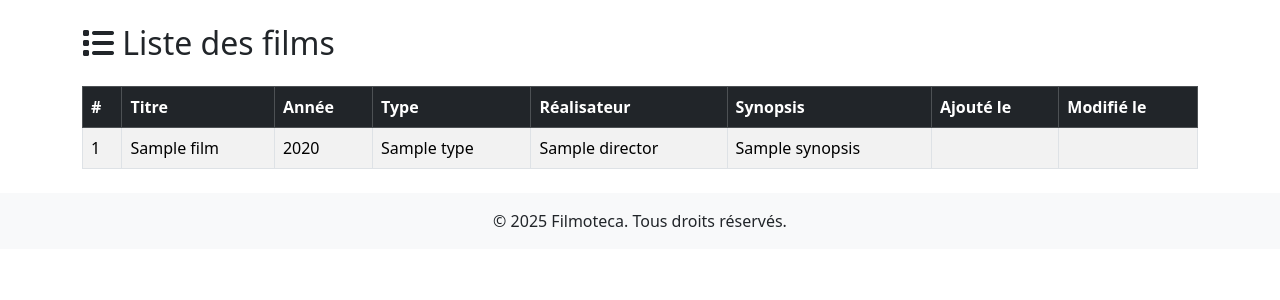
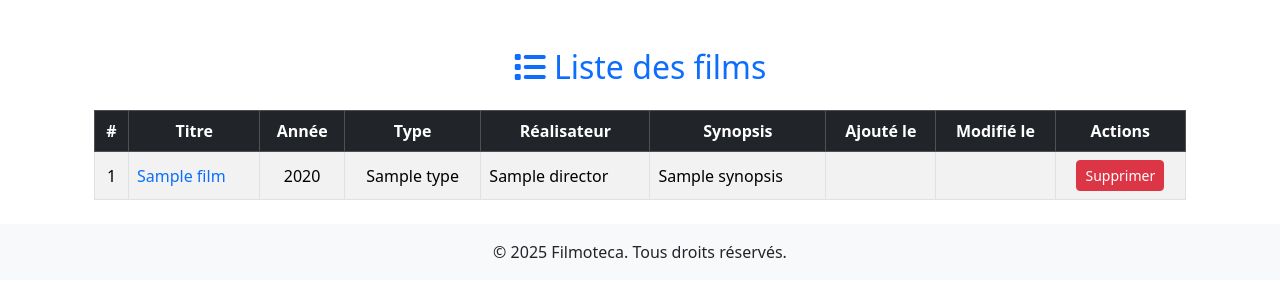
Before and after one commit to guila003/Filmoteca, a PHP site: template src/views/film/list.html.twig in a window 1280 px wide. Shown: the part 94-394 px from the top of the page. Run offline with PHP 8.4, Linux system fonts and the light colour scheme; the template is opened without the code that fills it: most values are stand-ins (such as "Sample title", 1, 10 or a date in 2020); some libraries are stand-ins or nearby versions.

Commit message:
delete un film

```diff
--- a/src/views/film/list.html.twig
+++ b/src/views/film/list.html.twig
@@ -3,15 +3,16 @@
 {% block title %}Liste des films{% endblock %}
 
 {% block content %}
-    <h2 class="mb-4">
+    <div class="container mt-5">
+        <h2 class="mb-4 text-center text-primary">
             <i class="fas fa-list" aria-hidden="true"></i> Liste des films
         </h2>
 
         {% if films is empty %}
-        <p class="alert alert-warning">Aucun film disponible pour le moment.</p>
+            <p class="alert alert-warning text-center">Aucun film disponible pour le moment.</p>
         {% else %}
-        <table class="table table-bordered table-hover table-striped">
-            <thead class="table-dark">
+            <table class="table table-bordered table-hover table-striped align-middle">
+                <thead class="table-dark text-center">
                     <tr>
                         <th>#</th>
                         <th>Titre</th>
@@ -21,23 +22,36 @@
                         <th>Synopsis</th>
                         <th>Ajouté le</th>
                         <th>Modifié le</th>
+                        <th>Actions</th>
                     </tr>
                 </thead>
-
                 <tbody>
                     {% for film in films %}
                         <tr>
-                        <td>{{ film.id }}</td>
-                        <td>{{ film.title }}</td>
-                        <td>{{ film.year }}</td>
-                        <td>{{ film.type }}</td>
+                            <td class="text-center">{{ film.id }}</td>
+                            <td>
+                                <a href="/film/read?id={{ film.id }}" class="text-decoration-none text-primary">
+                                    {{ film.title }}
+                                </a>
+                            </td>
+                            <td class="text-center">{{ film.year }}</td>
+                            <td class="text-center">{{ film.type }}</td>
                             <td>{{ film.director }}</td>
                             <td>{{ film.synopsis }}</td>
-                        <td>{{ film.createdAt.format('d/m/Y H:i') }}</td>
-                        <td>{{ film.updatedAt.format('d/m/Y H:i') }}</td>
+                            <td class="text-center">{{ film.createdAt.format('d/m/Y H:i') }}</td>
+                            <td class="text-center">{{ film.updatedAt.format('d/m/Y H:i') }}</td>
+                            <td class="text-center">
+                                <!-- Bouton de suppression avec confirmation -->
+                                <form action="/film/delete?id={{ film.id }}" method="POST" style="display:inline;">
+                                    <button type="submit" class="btn btn-danger btn-sm" onclick="return confirm('Êtes-vous sûr de vouloir supprimer ce film ?');">
+                                        Supprimer
+                                    </button>
+                                </form>
+                            </td>
                         </tr>
                     {% endfor %}
                 </tbody>
             </table>
         {% endif %}
+    </div>
 {% endblock %}
```
Also changed, not shown: src/Controller/FilmController.php (+21 -2 lines), src/Core/Router.php (+23 -14 lines), src/Repository/FilmRepository.php (+11 -0 lines). Lines whose indentation alone changed are shown as unchanged.
